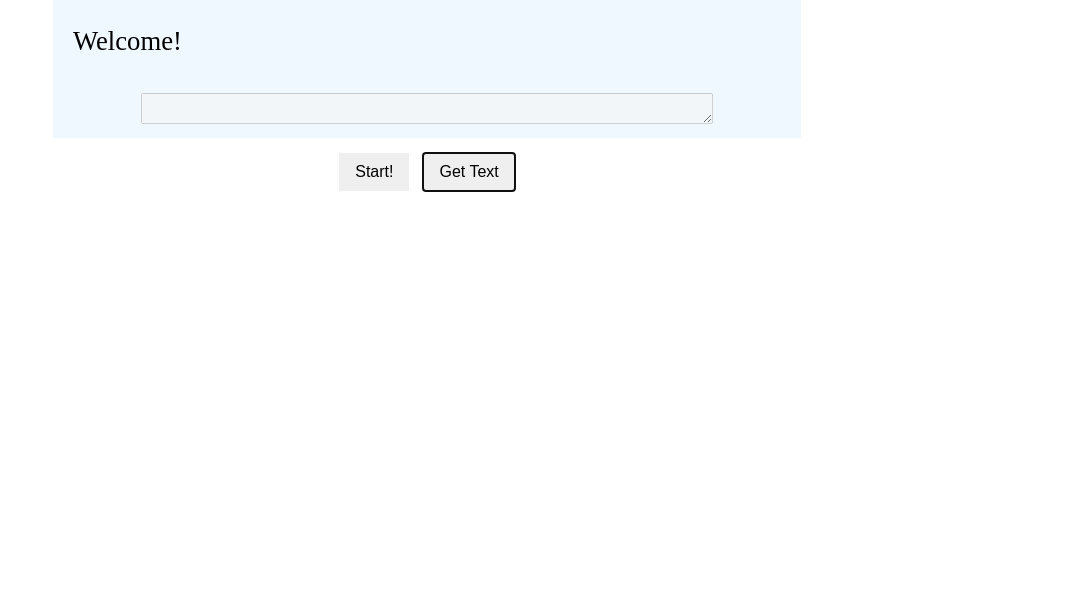
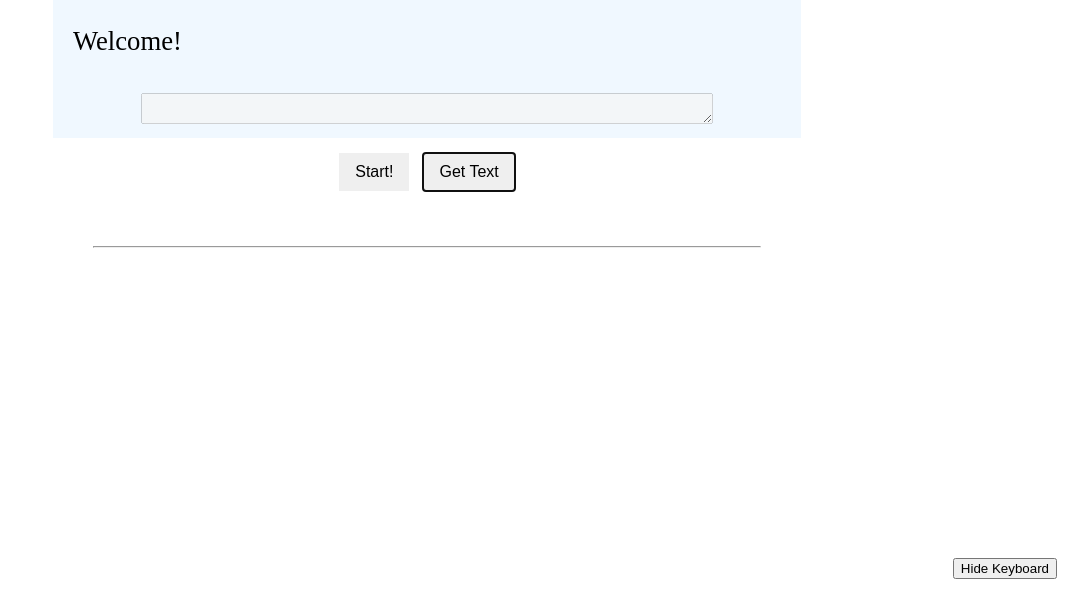
Before and after one commit to L-ashwin/typefast, a Flask app: page / in a window 1280 px wide. Shown: the part 211-800 px from the top of the page, without its empty margins (213-1280 px from the left). Run offline with Flask 3, Linux system fonts and the light colour scheme.

Commit message:
add keyboard image

```diff
--- a/app.py
+++ b/app.py
@@ -1,6 +1,6 @@
 import pandas as pd
 import random, datetime, json, os
-from flask import Flask, render_template, request
+from flask import Flask, render_template, request, send_file
 
 app=Flask(__name__)
 
@@ -33,6 +33,13 @@ def save_data():
 
     return '0'
 
+@app.route('/get_image')
+def get_image():
+    # Generate the image
+    image_path = 'assets/MK101.jpg'
+    # Serve the image
+    return send_file(image_path, mimetype='image/jpg')
+
 
 if __name__ == '__main__':
 
--- a/static/css/style.css
+++ b/static/css/style.css
@@ -47,3 +47,11 @@ textarea {
     text-decoration: none;
     font-size: 16px;
 }
+
+hr {
+    margin: 50px;
+}
+
+img {
+    width: 80%;
+}
--- a/static/js/script.js
+++ b/static/js/script.js
@@ -80,7 +80,8 @@ function save_session_data(){
 
 function getText() {
     document.getElementById("clickButton").focus();
-    fetchAndSetText()
+    fetchAndSetText();
+    putImgage();
 }
 
 function fetchAndSetText() {
@@ -105,3 +106,20 @@ function updateSpeed(nChars, endTime){
     var wpm = (nChars/5)/((endTime - startTime)/(1000*60));
     document.getElementById("wpm").textContent = Math.round(wpm) + ' WPS';
 }
+
+function putImgage() {
+    fetch('/get_image')
+        .then(response => response.blob())
+        .then(blob => {
+            const imageUrl = URL.createObjectURL(blob);
+            const imageElement = document.createElement('img');
+            imageElement.src = imageUrl;
+            document.getElementById('keyboard-image').appendChild(imageElement);
+        });
+}
+
+document.getElementById('hide-button').addEventListener('click', function() {
+    var image = document.getElementById('keyboard-image');
+    image.style.display = (image.style.display === 'none' || image.style.display === '') ? 'block' : 'none';
+    this.textContent = image.style.display === 'none' ? 'Show Keyboard' : 'Hide Keyboard';
+});
--- a/templates/index.html
+++ b/templates/index.html
@@ -23,8 +23,12 @@
             <button id="clickButton" onclick="startTyping()" >Start!</button>
             <button id="reStart" onclick="getText()" autofocus>Get Text</button>
         </div>
+        <hr>
+        <div id="keyboard-image"></div>
     </main>
-    <footer></footer>
+    <footer>
+        <button id="hide-button" style="position: fixed; bottom: 10px; right: 10px;">Hide Keyboard</button>
+    </footer>
     <script src="{{ url_for('static', filename='js/script.js') }}"></script>
 </body>
 </html>
```
